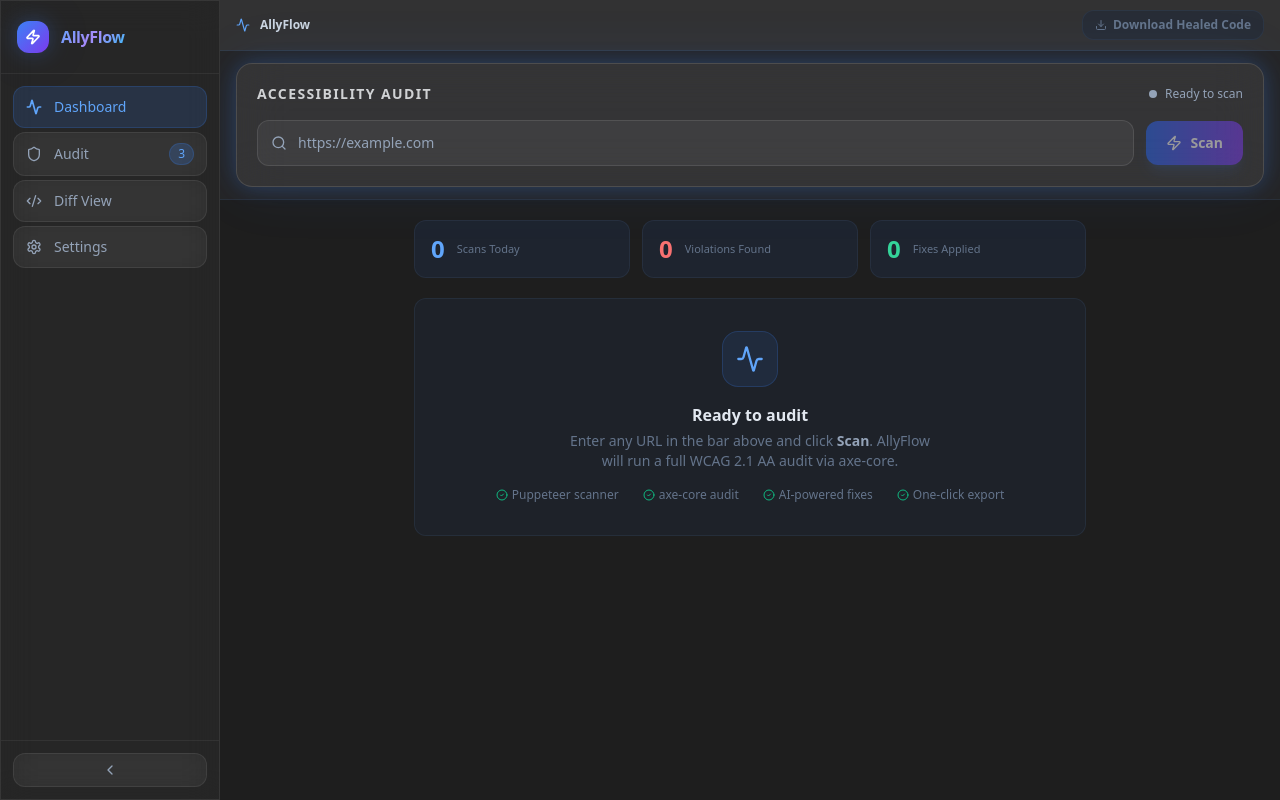
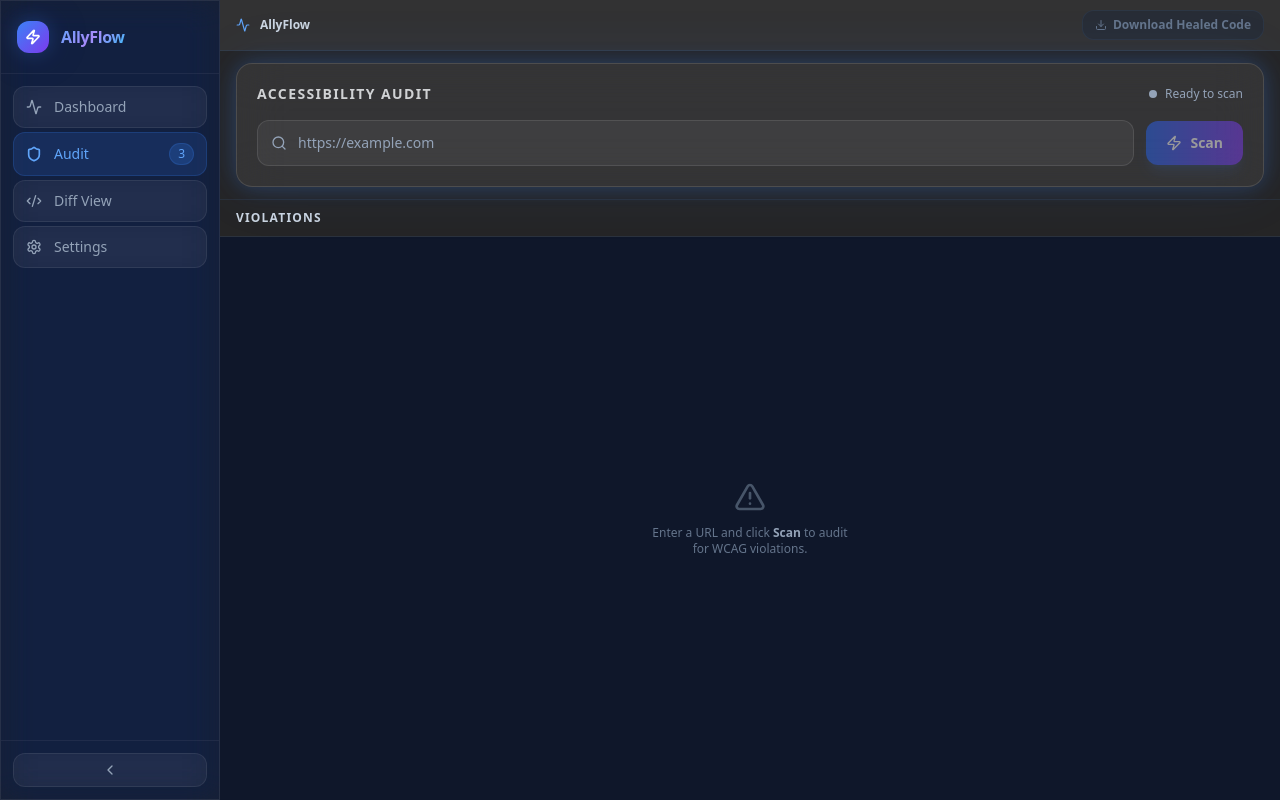
Before and after one commit to Yahyagitt/AllyFlow-An-AI-Assisted-Accessibility-Remediation-IDE, a Next.js app: page / in a window 1280 px wide. Built offline with nearby package versions, Linux system fonts and the light colour scheme.

Commit message:
UI is perfectly styled. Saving before backend API fix.

```diff
--- a/app/api/heal/route.ts
+++ b/app/api/heal/route.ts
@@ -28,7 +28,7 @@ async function applyGeminifix(
 
     const genAI = new GoogleGenerativeAI(apiKey);
     // Use the original gemini-pro model which is guaranteed to work on older SDKs
-    const model = genAI.getGenerativeModel({ model: "gemini-pro" });
+    const model = genAI.getGenerativeModel({ model: "gemini-1.5-flash-latest" });
     // ── Hard cap: never send more than 500 chars of HTML to Gemini ──────────
     // Axe-core sometimes reports violations on root <html>/<body> nodes whose
     // .html snapshot is the entire page. Truncating prevents 429 quota errors.
--- a/app/page.tsx
+++ b/app/page.tsx
@@ -26,7 +26,8 @@ const StatCard = memo(function StatCard({
 });
 
 export default function DashboardPage() {
-    const [activeTab, setActiveTab] = useState<TabId>("dashboard");
+    const [activeTab, setActiveTab] = useState<TabId>("audit");
+
 
     // ── Scan state ────────────────────────────────────────────────────────────
     const [scanStatus, setScanStatus] = useState<ScanStatus>("idle");
@@ -104,6 +105,7 @@ export default function DashboardPage() {
             const data: HealResponse = await res.json();
             setHealResult(data);
             setHealStatus("done");
+            setActiveTab("diff");
         } catch (err) {
             setHealError(err instanceof Error ? err.message : "Unknown error");
             setHealStatus("error");
@@ -139,16 +141,17 @@ export default function DashboardPage() {
     }, [masterHtml]);
 
     const isHealing = healStatus === "healing";
-    const hasResults = scanStatus === "complete" || scanStatus === "scanning";
 
     return (
         // True IDE root — h-screen overflow-hidden, never scrolls the browser
-        <div className="flex h-screen overflow-hidden bg-[#1e1e1e] text-slate-100">
+        <div className="flex h-screen bg-slate-900 text-slate-100">
             {/* ── Sidebar ── */}
+            <div className="sticky top-0 h-screen flex-shrink-0">
                 <Sidebar activeTab={activeTab} onTabChange={(id) => setActiveTab(id as TabId)} />
+            </div>
 
             {/* ── Main column ── */}
-            <div className="flex flex-col flex-1 min-w-0 overflow-hidden">
+            <div className="flex flex-col flex-1 min-w-0 overflow-y-auto">
 
                 {/* ── Top bar ── */}
                 <header className="flex items-center justify-between gap-3 px-4 py-2.5 bg-[#323233] border-b border-slate-700/60 flex-shrink-0">
@@ -201,12 +204,15 @@ export default function DashboardPage() {
                     </button>
                 </header>
 
-                {/* ── URL input bar ── */}
+                {/* ── AUDIT VIEW ── URL bar + error banners + results */}
+                {activeTab === "audit" && (
+                    <>
+                        {/* URL input bar */}
                         <div className="px-4 py-3 bg-[#252526] border-b border-slate-700/40 flex-shrink-0">
                             <UrlInputBar status={scanStatus} onScan={handleScan} />
                         </div>
 
-                {/* ── Error banners ── */}
+                        {/* Error banners */}
                         {(scanError || healError) && (
                             <div className="flex-shrink-0 px-4 py-2 space-y-1.5">
                                 {scanError && scanStatus === "error" && (
@@ -226,12 +232,8 @@ export default function DashboardPage() {
                             </div>
                         )}
 
-                {/* ── IDE split-panel workspace ── */}
-                {hasResults ? (
-                    // Two-panel IDE view: violations (top, scrollable) + Monaco (bottom, fixed)
-                    <div className="flex-1 min-h-0 flex flex-col overflow-hidden">
-                        {/* Top panel — Audit Results (fills remaining space, scrolls internally) */}
-                        <div className="flex-1 min-h-0 overflow-hidden border-b border-slate-700/50">
+                        {/* Audit Results panel */}
+                        <div className="flex-1 min-h-0 overflow-hidden">
                             <AuditResults
                                 status={scanStatus}
                                 violations={violations}
@@ -241,8 +243,12 @@ export default function DashboardPage() {
                                 onFix={handleFix}
                             />
                         </div>
-                        {/* Bottom panel — Monaco Diff Viewer (fixed 360px height) */}
-                        <div className="flex-shrink-0 h-[360px]">
+                    </>
+                )}
+
+                {/* ── DIFF VIEW ── DiffViewer only, full height */}
+                {activeTab === "diff" && (
+                    <div className="flex-1 min-h-0 overflow-hidden">
                         <DiffViewer
                             status={scanStatus}
                             beforeCode={sanitizedHtml}
@@ -252,19 +258,18 @@ export default function DashboardPage() {
                             onApplyFix={handleApplyFix}
                         />
                     </div>
-                    </div>
-                ) : (
-                    // Idle / pre-scan dashboard
+                )}
+
+                {/* ── DASHBOARD / other tabs ── */}
+                {(activeTab === "dashboard" || activeTab === "settings") && (
                     <div className="flex-1 overflow-y-auto min-h-0 p-5">
                         {activeTab === "dashboard" && (
                             <div className="max-w-2xl mx-auto space-y-5 animate-fade-in-up">
-                                {/* Quick stats */}
                                 <div className="grid grid-cols-3 gap-3">
                                     <StatCard label="Scans Today" value={0} color="text-blue-400" />
                                     <StatCard label="Violations Found" value={0} color="text-red-400" />
                                     <StatCard label="Fixes Applied" value={appliedFixCount} color="text-emerald-400" />
                                 </div>
-                                {/* Getting started card */}
                                 <div className="bg-slate-800/40 rounded-xl border border-slate-700/40 p-8 text-center space-y-4">
                                     <div className="w-14 h-14 rounded-2xl bg-blue-500/10 border border-blue-500/20 flex items-center justify-center mx-auto">
                                         <Activity className="w-7 h-7 text-blue-400" />
--- a/components/DiffViewer.tsx
+++ b/components/DiffViewer.tsx
@@ -75,7 +75,7 @@ const MemoizedDiffEditor = memo(function MemoizedDiffEditor({
 }) {
     return (
         <DiffEditor
-            height="100%"
+            height="calc(100vh - 150px)"
             language="html"
             original={original}
             modified={modified}
```
Lines whose indentation alone changed are shown as unchanged.
